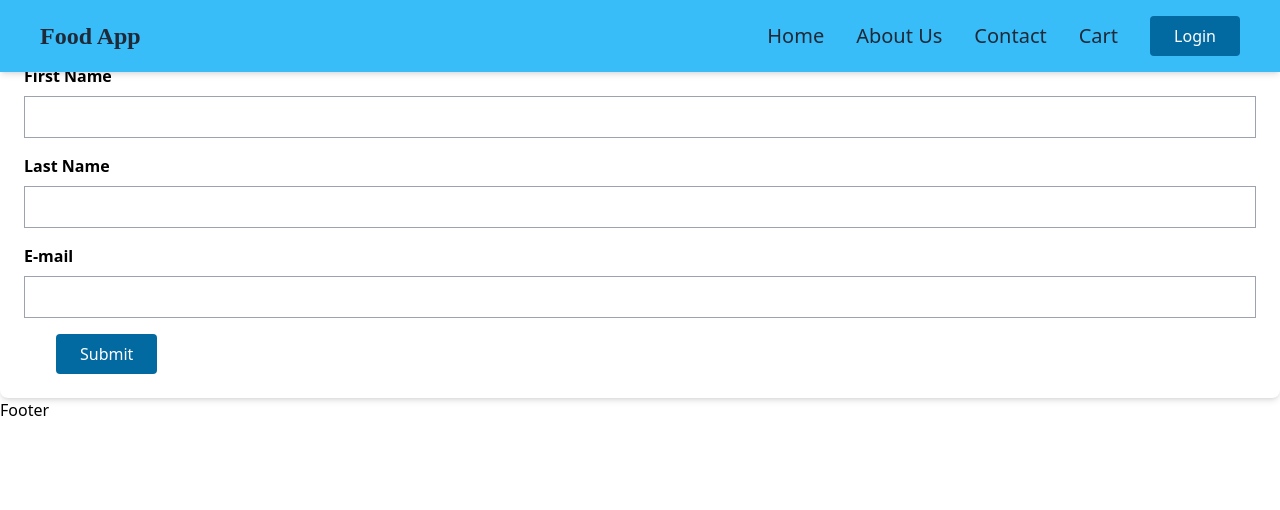
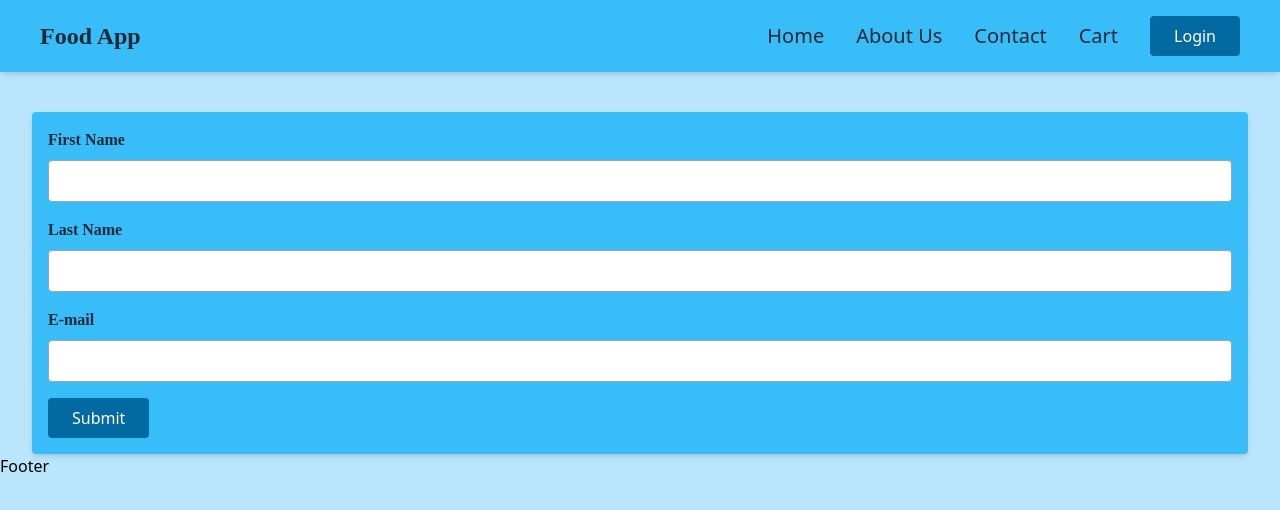
Before and after one commit to christosno/FoodApp, a React (Vite) app: page /login in a window 1280 px wide. Shown: the top 510 px of the page. Built offline with nearby package versions, Linux system fonts and the light colour scheme.

Commit message:
style login form

```diff
--- a/index.html
+++ b/index.html
@@ -7,7 +7,7 @@
     <link rel="stylesheet" href="/index.css" />
     <title>React Namaste</title>
   </head>
-  <body>
+  <body class="bg-sky-200">
     <div id="root"></div>
 
     <script type="module" src="/src/App.js"></script>
--- a/src/components/LoginForm.js
+++ b/src/components/LoginForm.js
@@ -44,10 +44,13 @@ const LoginForm = () => {
   return (
     <form
       onSubmit={formik.handleSubmit}
-      className="p-6 mx-auto mt-10 bg-white rounded-lg shadow-md"
+      className="p-4 mx-8 mt-28 bg-sky-400 rounded shadow-md"
     >
       <div className="mb-4">
-        <label htmlFor="firstName" className="block font-bold mb-2">
+        <label
+          htmlFor="firstName"
+          className="block font-[Poppins] text-gray-800 font-bold mb-2"
+        >
           First Name
         </label>
         <input
@@ -56,7 +59,7 @@ const LoginForm = () => {
           type="text"
           id="firstName"
           name="firstName"
-          className="border border-gray-400 p-2 w-full"
+          className="border rounded border-gray-400 p-2 w-full"
         />
         {formik.errors.firstName && formik.touched.firstName ? (
           <div className="text-red-500 font-bold mt-2">
@@ -65,7 +68,10 @@ const LoginForm = () => {
         ) : null}
       </div>
       <div className="mb-4">
-        <label htmlFor="lastName" className="block font-bold mb-2">
+        <label
+          htmlFor="lastName"
+          className="block font-[Poppins] text-gray-800 font-bold mb-2"
+        >
           Last Name
         </label>
         <input
@@ -74,7 +80,7 @@ const LoginForm = () => {
           type="text"
           id="lastName"
           name="lastName"
-          className="border border-gray-400 p-2 w-full"
+          className="border rounded border-gray-400 p-2 w-full"
         />
         {formik.errors.lastName && formik.touched.lastName ? (
           <div className="text-red-500 font-bold mt-2">
@@ -83,7 +89,10 @@ const LoginForm = () => {
         ) : null}
       </div>
       <div className="mb-4">
-        <label htmlFor="email" className="block font-bold mb-2">
+        <label
+          htmlFor="email"
+          className="block font-[Poppins] text-gray-800 font-bold mb-2"
+        >
           E-mail
         </label>
         <input
@@ -92,7 +101,7 @@ const LoginForm = () => {
           type="email"
           id="email"
           name="email"
-          className="border border-gray-400 p-2 w-full"
+          className="border rounded border-gray-400 p-2 w-full"
         />
         {formik.errors.email && formik.touched.email ? (
           <div className="text-red-500 font-bold mt-2">
@@ -104,7 +113,7 @@ const LoginForm = () => {
         type="submit"
         bgColor="bg-sky-700"
         bgHoverColor="bg-sky-600"
-        margin="ml-8"
+        margin="ml-0"
       >
         Submit
       </Button>
```
